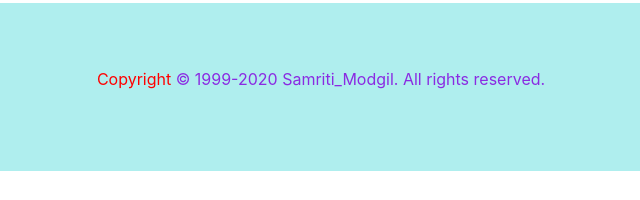
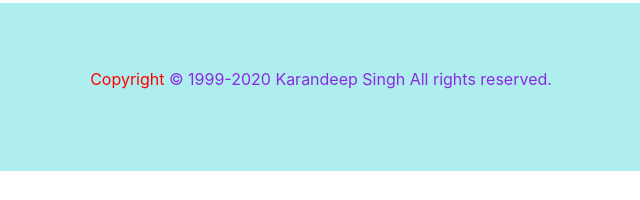
Before and after one commit to karandeep001/Task_Notes_Manager, a plain HTML site: page Public/CreateTask.html in a window 1280 px wide. Shown: the part 745-945 px from the top of the page, 319-959 px from the left. Drawn offline with nearby package versions, Linux system fonts and the light colour scheme; no server answers.

Commit message:
Changes Made
Signed-off-by: karandeep001 <karandeep.singh02@nagarro.com>

```diff
--- a/Public/CreateTask.html
+++ b/Public/CreateTask.html
@@ -75,7 +75,7 @@
     <a href="./index.html" style="margin: 10px;">Back to List</a><rr />
 
     <footer class="jumbotron">
-        <p><span style="color: red;">Copyright</span> © 1999-2020 Samriti_Modgil. All rights reserved.</p>
+        <p><span style="color: red;">Copyright</span> © 1999-2020 Karandeep Singh All rights reserved.</p>
     </footer>
 </body>
 <link rel="stylesheet" href="https://maxcdn.bootstrapcdn.com/bootstrap/4.4.1/css/bootstrap.css">
```
